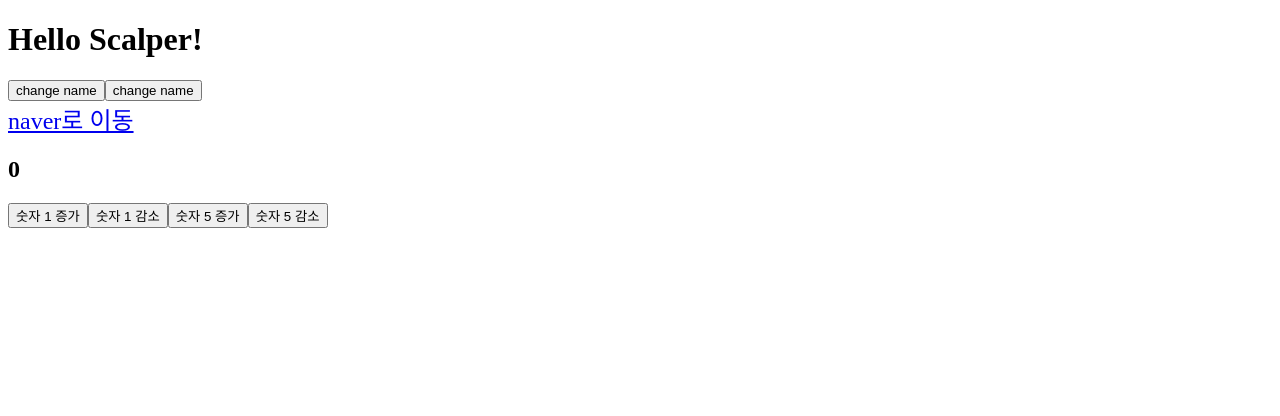
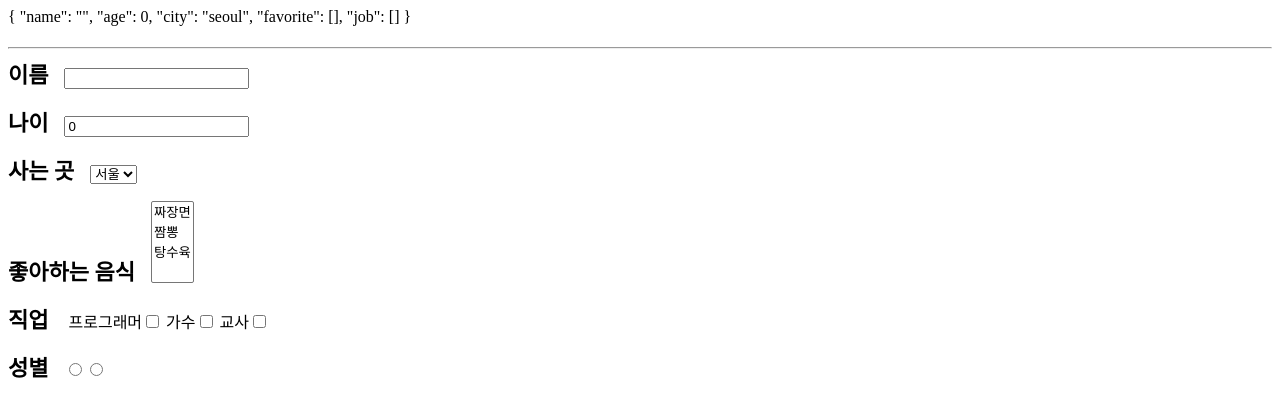
Before and after one commit to josummer/vue.js, a Vue app in the folder vue-practice/: page / in a window 1280 px wide. Shown: the top 416 px of the page. Built offline with nearby package versions, Linux system fonts and the light colour scheme.

Commit message:
eleventh commit_formHandling

```diff
--- a/vue-practice/src/App.vue
+++ b/vue-practice/src/App.vue
@@ -1,21 +1,62 @@
+<!--폼
+    : 어떤 입력 양식을 받고, 받은 내용을 서버 등으로 보내 저장하고,
+      일정 형식에 맞는 양식 -->
 <template>
   <div>
-    <h1>Hello {{ name }}!</h1>
-    <button v-on:click.middle="changeName">change name</button>
-    <!--<modifier> 클릭 left는 default /
-        middle : 가운데 휠 클릭, right : 오른쪽 휠 클릭-->
-    <button
-      v-on:mouseover="name = 'Code Scalper'"
-      v-on:mouseleave="name = 'Scalper'"
-    >
-      change name
-    </button>
-    <a v-on:click.prevent="movePage" href="https://naver.com">naver로 이동</a>
-    <h2>{{ number }}</h2>
-    <button v-on:click="increment($event, 1)">숫자 1 증가</button>
-    <button v-on:click="decrement(1)">숫자 1 감소</button>
-    <button v-on:click="increment(5)">숫자 5 증가</button>
-    <button v-on:click="decrement(5)">숫자 5 감소</button>
+    {{ user }}
+    <h1>{{ user.name }}</h1>
+    <hr />
+    <form>
+      <div>
+        <!--IME (Input Method Editor)
+        : 자판에 있는 글자보다 수가 많은 문자를 조합하여 입력해주는 시스템
+          ==> setValue와 같은 메서드 사용해서 해결 가능-->
+        <label for="name">이름</label>
+        <input type="text" id="name" v-model="user.name" @input="setValue" />
+      </div>
+      <div>
+        <label for="age">나이</label>
+        <input type="number" id="age" v-model="user.age" />
+      </div>
+      <div>
+        <label for="city">사는 곳</label>
+        <select id="city" v-model="user.city">
+          <option value="seoul">서울</option>
+          <option value="daejeon">대전</option>
+          <option value="daegu">대구</option>
+          <option value="busan">부산</option>
+          <option value="gwangju">광주</option>
+        </select>
+      </div>
+      <div>
+        <label for="favorite-food">좋아하는 음식</label>
+        <select id="favorite-food" multiple v-model="user.favorite">
+          <!--multiple 키 : ctrl을 누르고 클릭을 하면 여러 개를 한번에 클릭할 수 있음-->
+          <option
+            v-for="option in foodOptions"
+            :value="option.code"
+            :key="option.code"
+          >
+            {{ option.label }}
+          </option>
+        </select>
+      </div>
+      <div>
+        <label for="job">직업</label>
+        프로그래머<input
+          type="checkbox"
+          value="programmer"
+          v-model="user.job"
+        />
+        가수<input type="checkbox" value="singer" v-model="user.job" />
+        교사<input type="checkbox" value="teacher" v-model="user.job" />
+      </div>
+      <div>
+        <label for="gender">성별</label>
+        <input type="radio" value="male" v-model="user.gender" />
+        <input type="radio" value="female" v-model="user.gender" />
+      </div>
+    </form>
   </div>
 </template>
 
@@ -24,38 +65,36 @@
   name: "App",
   data() {
     return {
-      name: "Scalper",
-      number: 0,
+      foodOptions: [
+        { label: "짜장면", code: "JJ" },
+        { label: "짬뽕", code: "JB" },
+        { label: "탕수육", code: "TS" },
+      ],
+      user: {
+        name: "",
+        age: 0,
+        city: "seoul",
+        favorite: [],
+        job: [],
+      },
     };
   },
   methods: {
-    changeName() {
-      this.name = "Code Scalper";
-    },
-    movePage() {
-      //e.preventDefault(); // 기본적으로 탑제되있는 페이지 이동 기능을 막아줌
-      // parameter로 e 줘야 함 (지금은 위에 쓰느냐 생략)
-      const check = confirm("페이지를 이동하시겠습니까?");
-      if (check) {
-        console.log("page 이동");
-      } else {
-        console.log("page 이동안함");
-      }
-    },
-    increment(e, num) {
-      console.log(e);
-      this.number += num;
-    },
-    decrement(num) {
-      this.number -= num;
+    setValue(e) {
+      console.log(e.target.value);
+      this.user.name = e.target.value;
     },
   },
 };
 </script>
 
 <style>
-a {
-  font-size: 24px;
-  display: block;
+label {
+  font-size: 22px;
+  font-weight: bold;
+  margin-right: 1rem;
+}
+div {
+  margin-bottom: 1rem;
 }
 </style>
```
